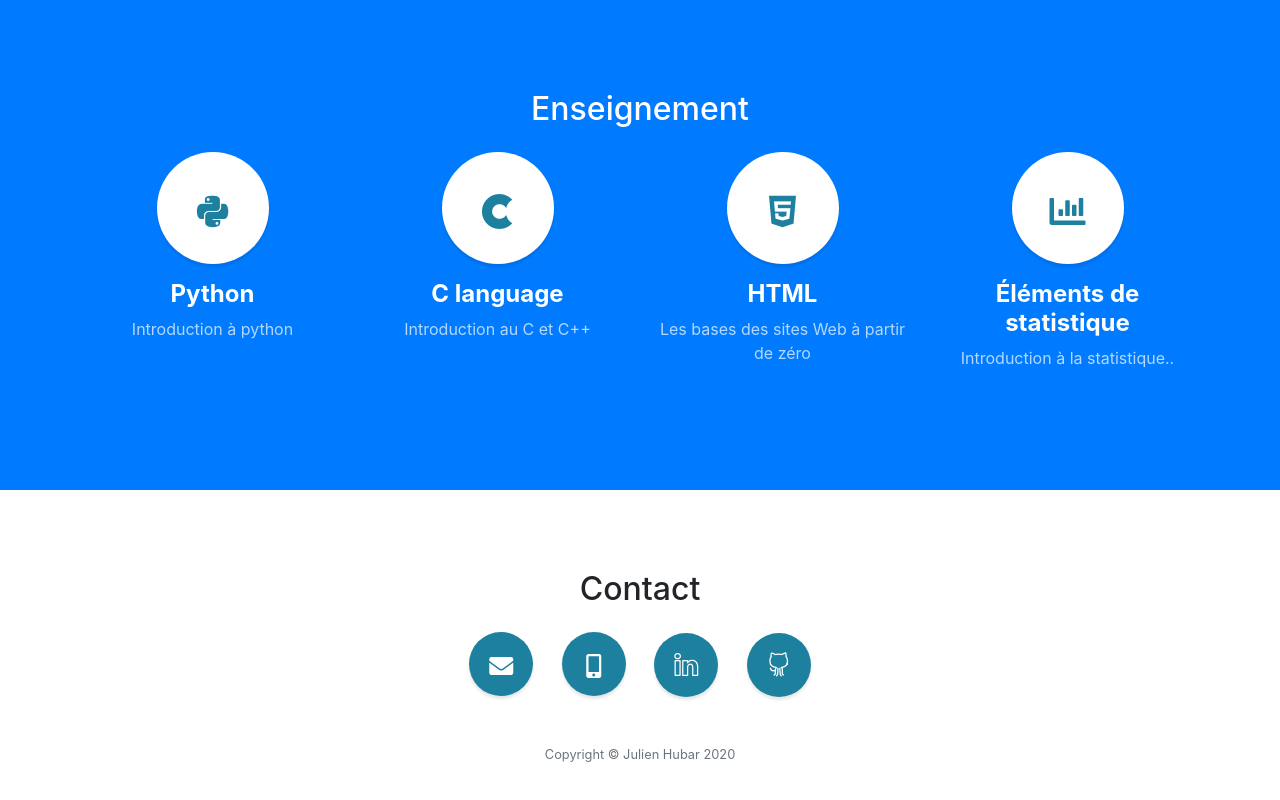
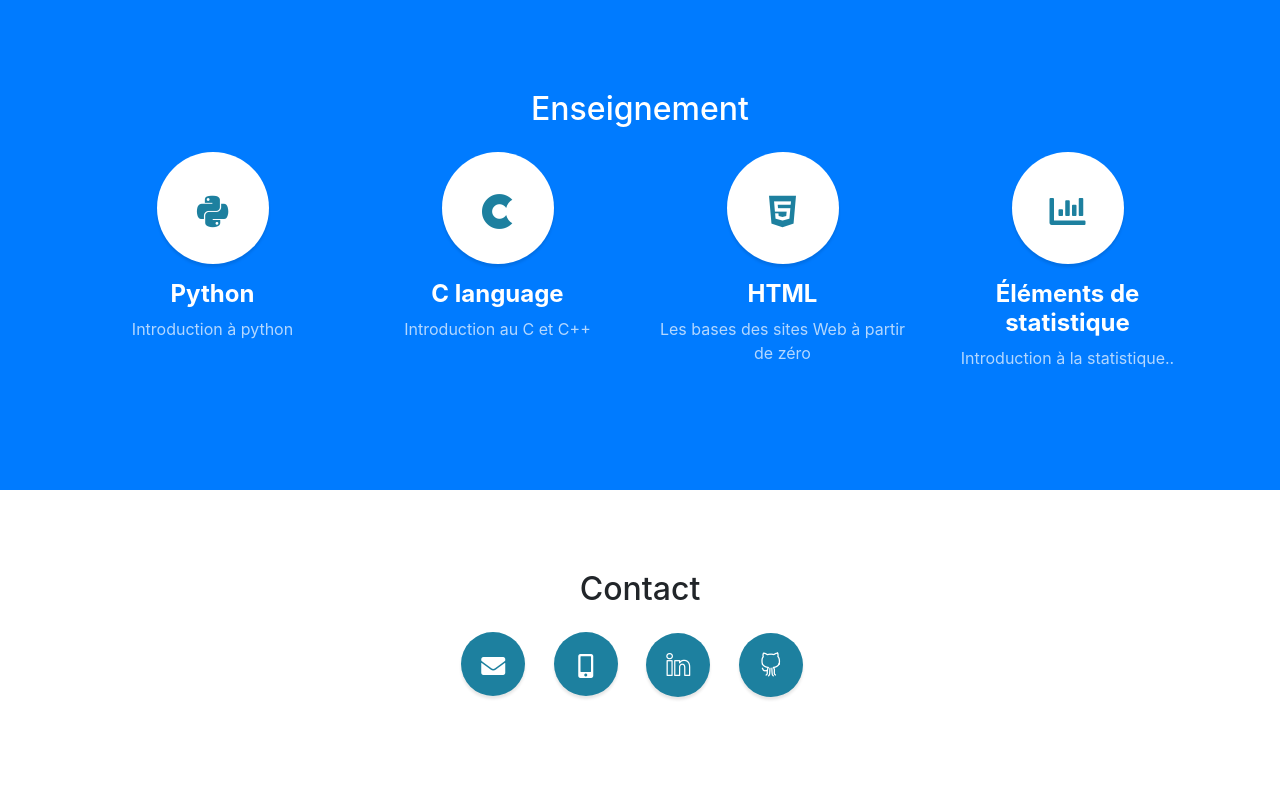
Before and after one commit to jhubar/jhubar.github.io, a website with bundled scripts: page index-fr.html in a window 1280 px wide. Shown: the part 2797-3597 px from the top of the page. Built offline with nearby package versions, Linux system fonts and the light colour scheme.

Commit message:
coorection footer iphone size

```diff
--- a/index-fr.html
+++ b/index-fr.html
@@ -251,7 +251,7 @@
     <div class="container text-center">
       <h2 class="mb-4">Contact</h2>
       <div class="container">
-        <ul class="list-inline mb-5">
+        <ul class="list-inline mb-6">
           <li class="list-inline-item">
             <a class="social-link rounded-circle fas fa-enveloppe text-white mr-3 " href="mailto: hubarjulien@gmail.com">
                 <i class="fas fa-envelope"></i>
@@ -263,18 +263,18 @@
             </a>
           </li>
           <li class="list-inline-item">
-            <a href="https://www.linkedin.com/in/julien-hubar/" class="social-link rounded-circle text-white mr-3">
+            <a class="social-link rounded-circle text-white mr-3" href="https://www.linkedin.com/in/julien-hubar/" >
               <i class="icon-social-linkedin"></i>
             </a>
           </li>
           <li class="list-inline-item">
-            <a class="social-link rounded-circle text-white" href="https://github.com/jhubar">
+            <a class="social-link rounded-circle text-white mr-3" href="https://github.com/jhubar">
               <i class="icon-social-github"></i>
             </a>
           </li>
         </ul>
-        <p class="text-muted small mb-0">Copyright &copy; Julien Hubar 2020</p>
       </div>
+
   </footer>
 
   <!-- Scroll to Top Button-->
```
Also changed, not shown: index.html (+4 -4 lines).
